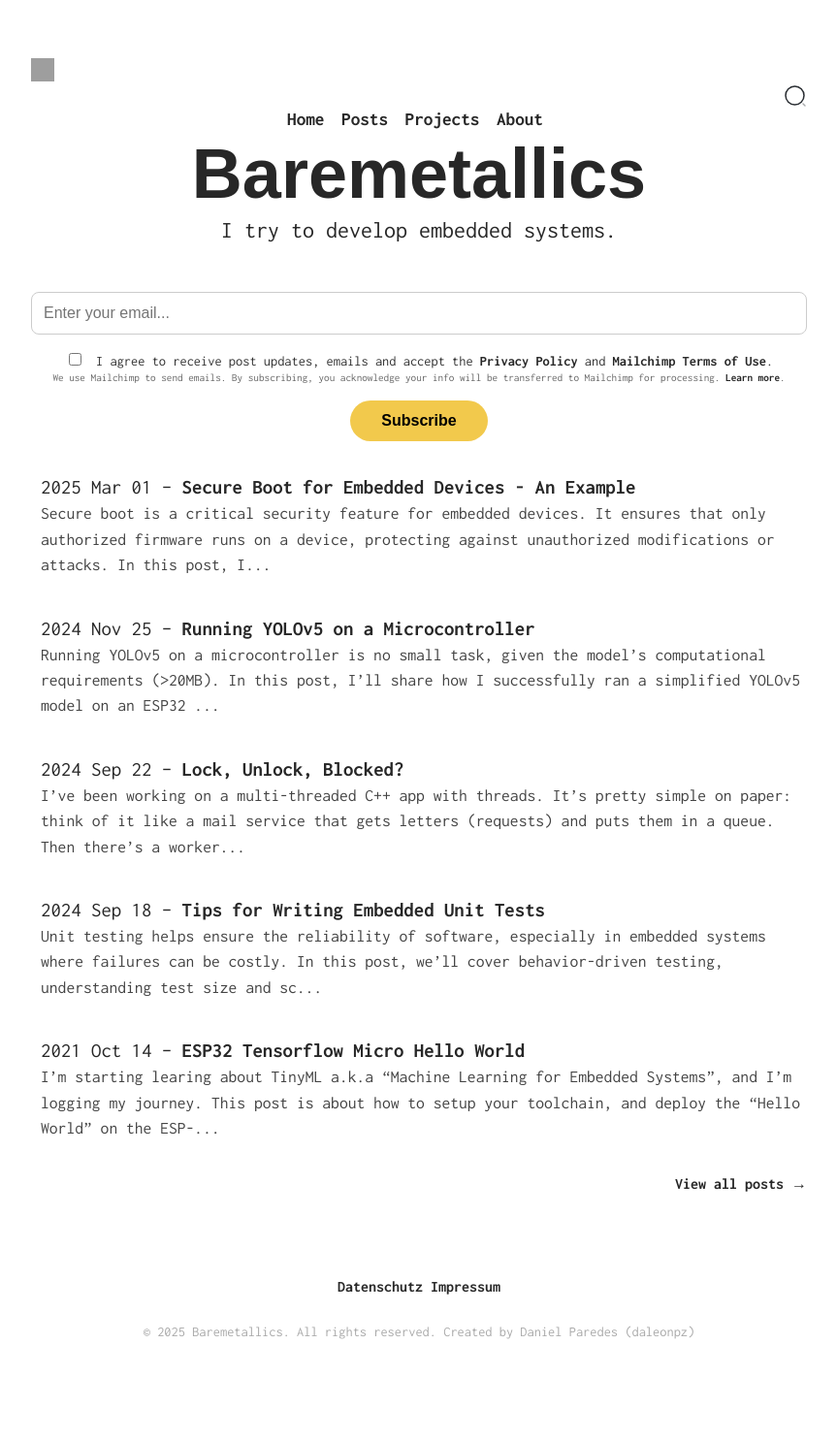
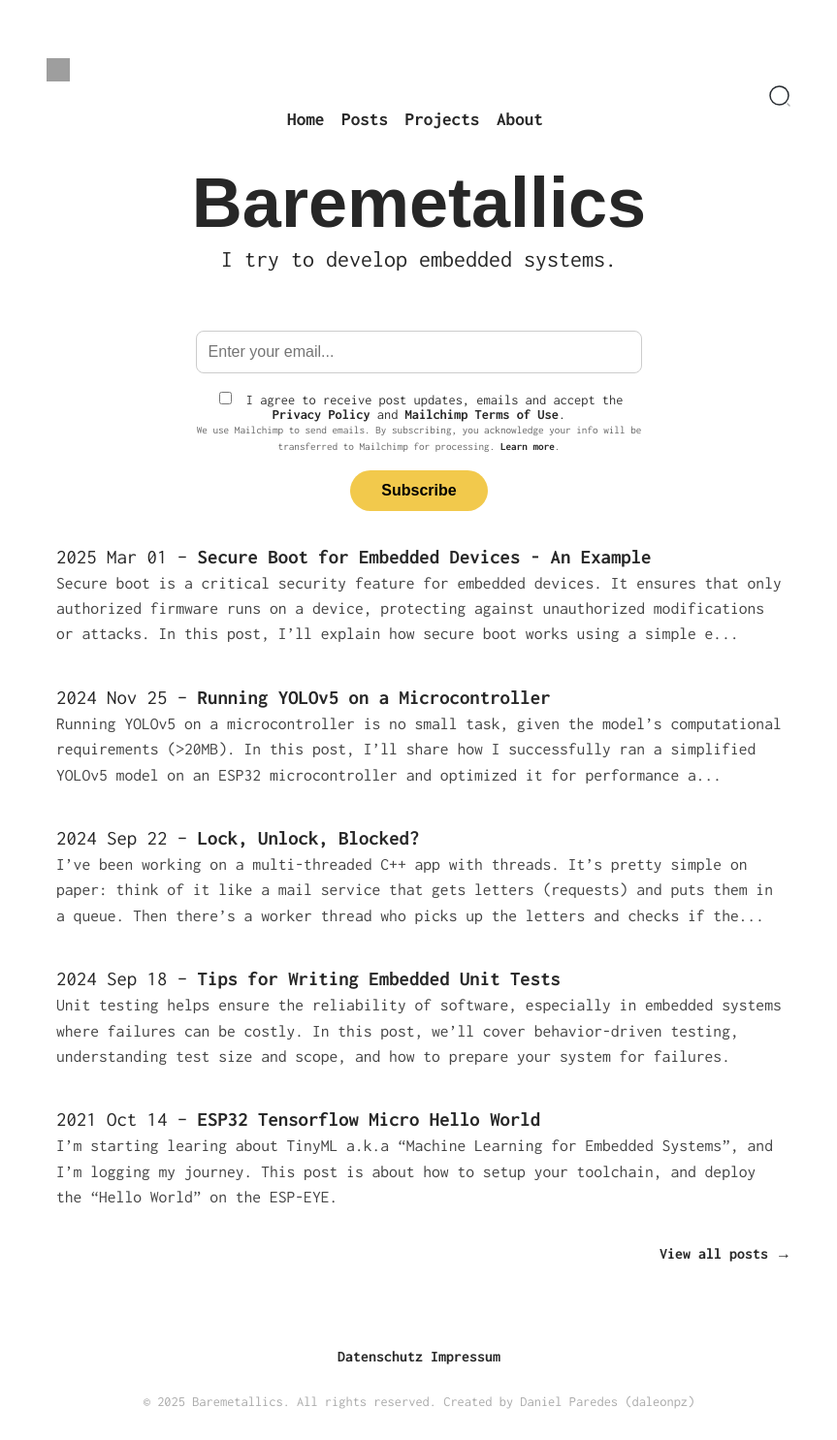
Before and after one commit to daleonpz/baremetallics, a Jekyll site: the page built from index.html, in a window 1280 px wide. Shown: the whole page at 97% size, without its empty margins (208-1071 px from the left). Built offline with Jekyll 4.4.1, drawn with Linux system fonts in a browser that asks for light colours; before the commit the page ends 1414 px from its top, so only the background shows below that; grey boxes are pictures that could not be loaded.

Commit message:
minor adjustments

```diff
--- a/assets/css/main.scss
+++ b/assets/css/main.scss
@@ -62,11 +62,12 @@ blockquote {
 }
 
 .wrapper {
-    max-width: 800px;
+    max-width: 60%;
     margin: auto;
     padding: 60px 30px 60px 30px;
     @media screen and (max-width: $br) {
         padding: 20px;
+        max-width: 90%;
     }
 }
 
@@ -74,7 +75,8 @@ blockquote {
 .header {
     justify-content: space-between;
     align-items: baseline;
-    padding-bottom: 10px;
+    padding-bottom: 20px;
+    padding-top: 30px;
     @media screen and (max-width: $br) {
         display: block;
     }
@@ -337,7 +339,7 @@ blockquote {
             }
         }
         p {
-            font-size: 1em;
+            font-size: 1.2em;
             line-height: 200%;
             margin-bottom: 20px;
             @media screen and (max-width: $br) {
@@ -508,6 +510,10 @@ footer {
 
 .project-list li {
     margin-bottom: 1.5rem;
+    @media screen and (max-width: $br) {
+        margin-bottom: 0.1rem;
+        font-size: 1.1rem;
+    }
 }
 
 .project-list a {
@@ -523,16 +529,19 @@ footer {
 }
 
 .project-desc {
-    font-size: 1.3rem;
+    font-size: 1.1rem;
     color: #666;
     margin: 0;
     padding-left: 1.5rem;
+    @media screen and (max-width: $br) {
+        font-size: 0.9rem;
+    }
 }
 
 
 // Mailchimp Form Styles
 #mailchimp-form {
-    max-width: 100%;
+    max-width: 60%;
     margin: 2rem auto;
     background: transparent; /* or use #fff if you want solid white */
     border-radius: 12px;
--- a/index.html
+++ b/index.html
@@ -20,7 +20,7 @@ layout: default
         <li>
             <span class="date">{{ post.date | date: '%Y %b %d' }}</span> –
             <a href="{{ post.url }}">{{ post.title }}</a>
-            <p class="post-excerpt">{{ post.excerpt | strip_html | truncate: 200 }}</p>
+            <p class="post-excerpt">{{ post.excerpt | strip_html | truncate: 250 }}</p>
         </li>
         {% endfor %}
     </ul>
--- a/programming/index.html
+++ b/programming/index.html
@@ -6,11 +6,9 @@ description: Embedded system posts
 
 
 <div class="header">
-    <hr>
     <h1 align=middle> Posts</h1>
     <h2 align=middle> Learning this thing called </h2>
     <h2 align=middle> Embedded Systems</h2>
-    <hr>
 </div>
 
 <link rel="stylesheet" href="https://cdnjs.cloudflare.com/ajax/libs/font-awesome/4.7.0/css/font-awesome.min.css">
@@ -23,6 +21,7 @@ description: Embedded system posts
             <li>
                 <span class="date">{{ post.date | date: '%Y %b %d' }}</span> -
                 <a href="{{ post.url }}">{{ post.title }}</a>
+                <p class="post-excerpt">{{ post.excerpt | strip_html | truncate: 250 }}</p>
             </li>
         {% endfor %}
     </ul>
--- a/projects/index.html
+++ b/projects/index.html
@@ -6,11 +6,9 @@ description: Embedded system posts
 
 
 <div class="header">
-    <hr>
     <h1 align=middle> Projects</h1>
     <h2 align=middle> Building for this thing called </h2>
     <h2 align=middle> Embedded Systems</h2>
-    <hr>
 </div>
 
 <link rel="stylesheet" href="https://cdnjs.cloudflare.com/ajax/libs/font-awesome/4.7.0/css/font-awesome.min.css">
```
Also changed, not shown: _includes/share_buttons.html (+17 -5 lines), _layouts/post.html (+3 -29 lines).
